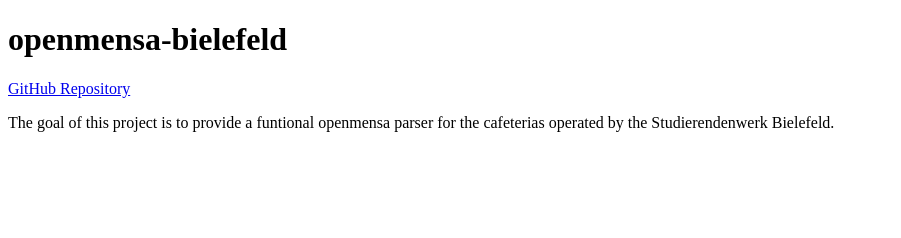
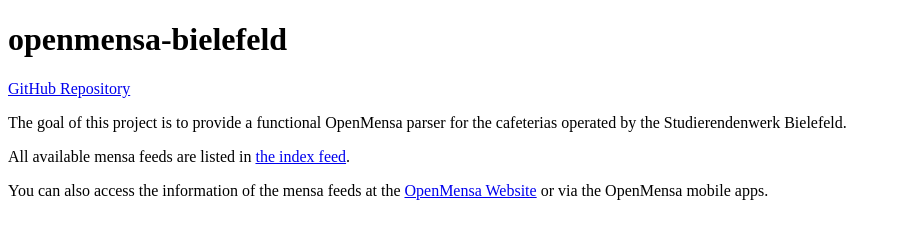
Before and after one commit to TheNailDev/openmensa-bielefeld, a plain HTML site: page docs/index.html in a window 1280 px wide. Shown: the whole page, without its empty margins (0-901 px from the left). Drawn offline with Linux system fonts and the light colour scheme.

Commit message:
Add a bit more information to GH pages site Also link to site in readme

```diff
--- a/docs/index.html
+++ b/docs/index.html
@@ -8,6 +8,10 @@
 
         <a href="https://github.com/TheNailDev/openmensa-bielefeld">GitHub Repository</a>
 
-        <p>The goal of this project is to provide a funtional openmensa parser for the cafeterias operated by the Studierendenwerk Bielefeld.</p>
+        <p>The goal of this project is to provide a functional OpenMensa parser for the cafeterias operated by the Studierendenwerk Bielefeld.</p>
+
+        <p>All available mensa feeds are listed in <a href="https://thenaildev.github.io/openmensa-bielefeld/feeds/index.json">the index feed</a>.</p>
+
+        <p>You can also access the information of the mensa feeds at the <a href="https://openmensa.org">OpenMensa Website</a> or via the OpenMensa mobile apps.</p>
     </body>
 </html>
```
Also changed, not shown: 1 other file.
